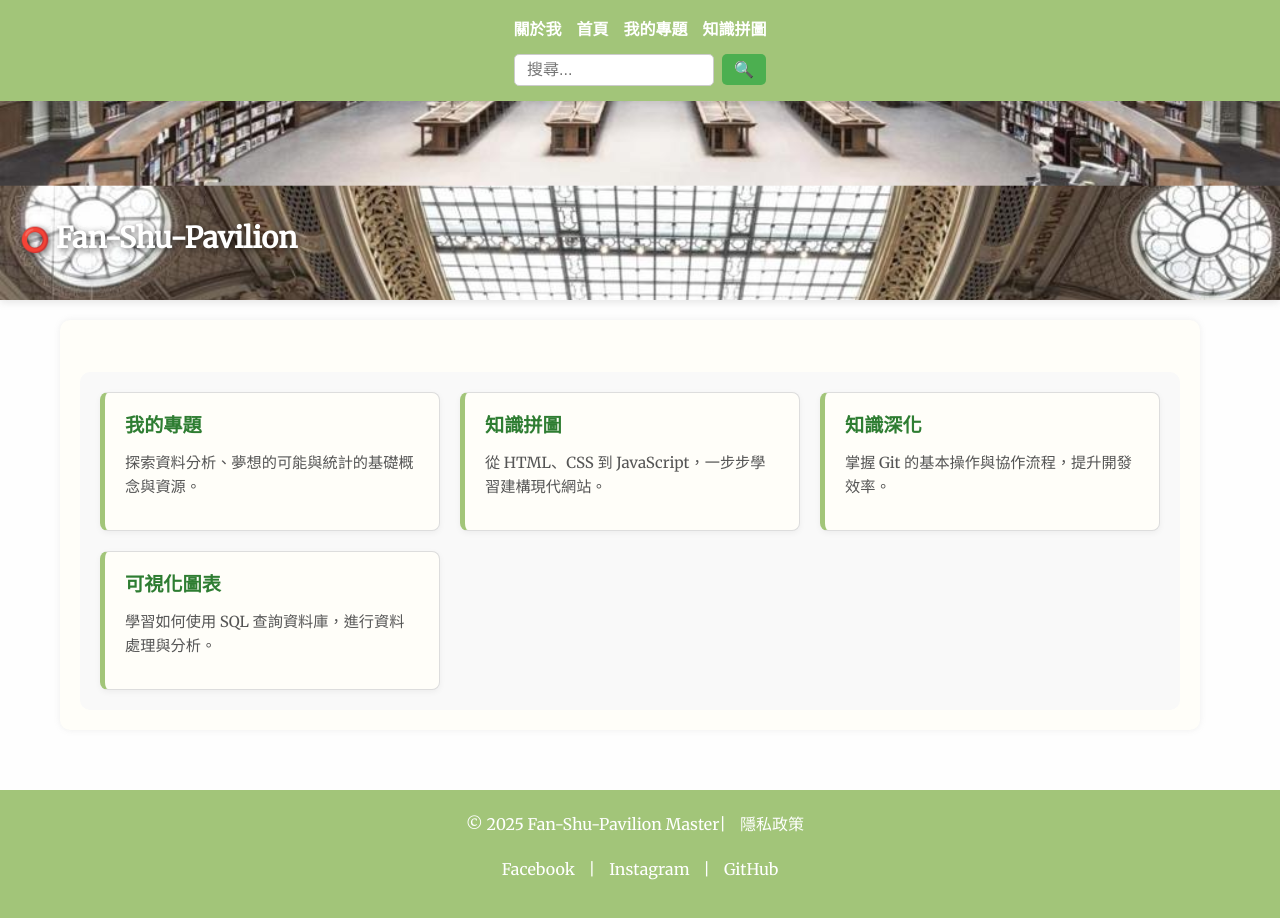
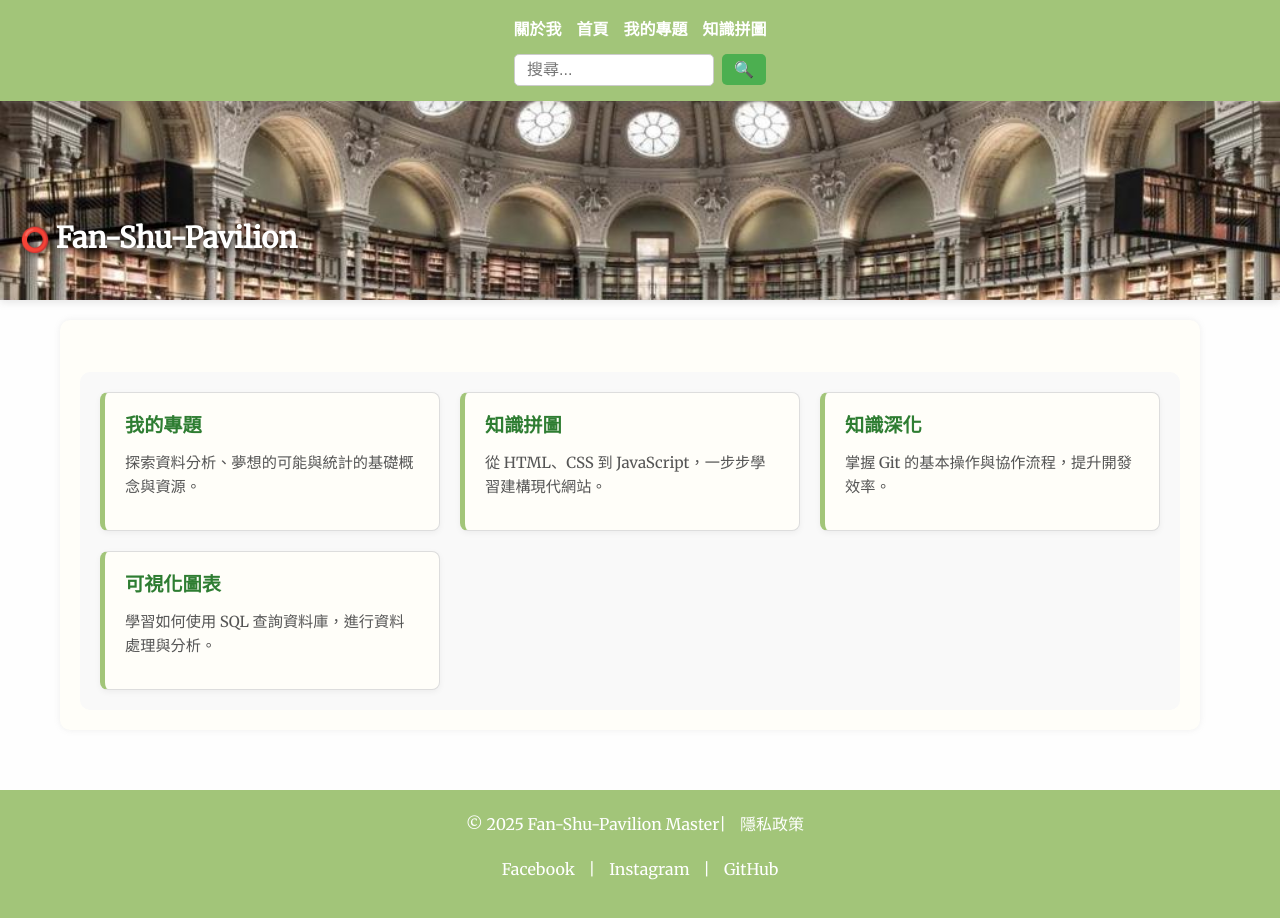
Before and after one commit to omniknow/Fan-Shu-Pavilion, a plain HTML site: page index.html in a window 1280 px wide. Drawn offline with Linux system fonts and the light colour scheme.

Commit message:
修改banner

```diff
--- a/index.html
+++ b/index.html
@@ -42,7 +42,7 @@
       background-image: url('banner.jpg');
       /* 橫幅背景圖 */
       background-size: cover;
-      background-position: center -638px;
+      background-position: center;
       height: 300px;
       padding: 20px;
       box-shadow: 0 2px 8px rgba(120, 120, 120, 0.2);
```
